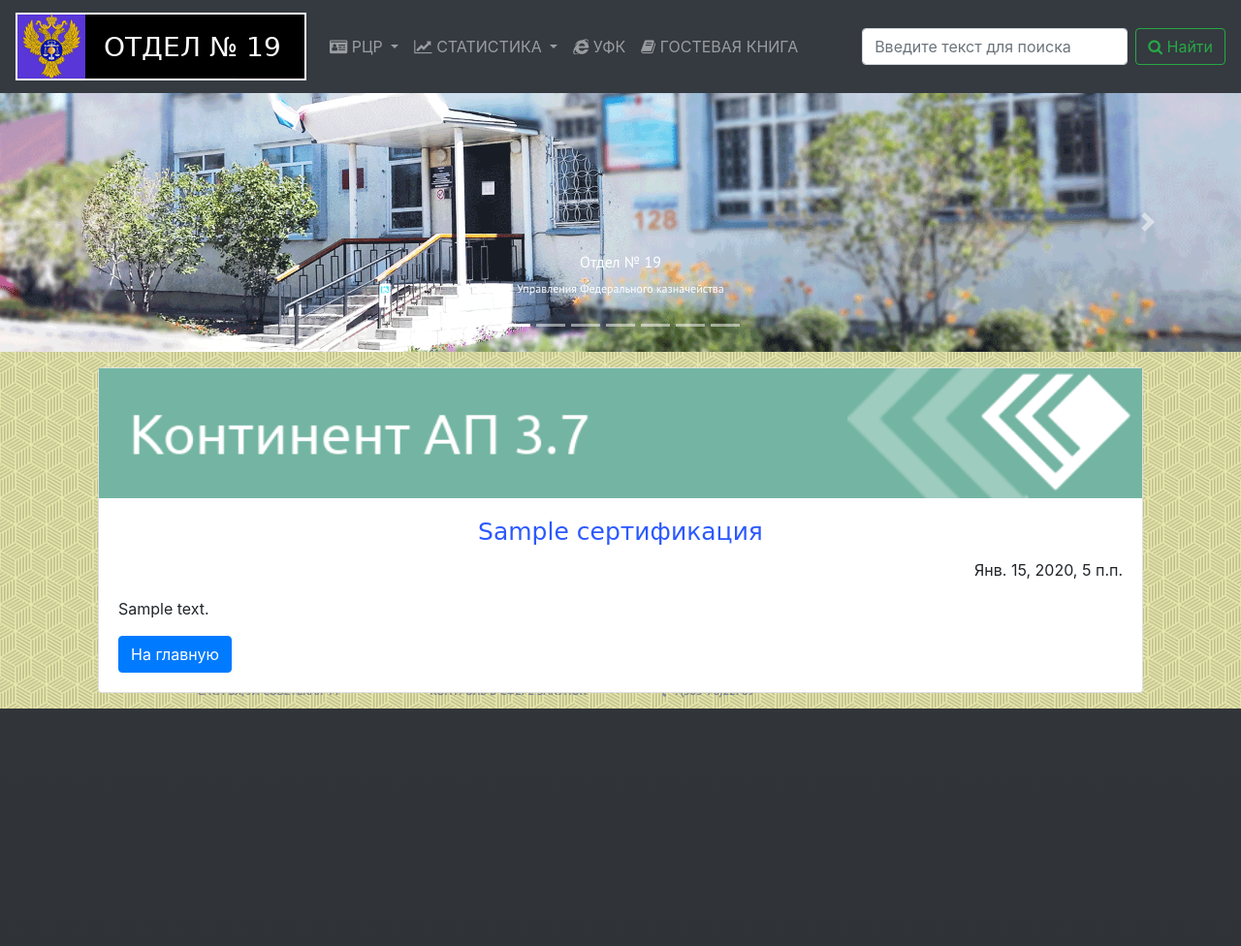
After one commit to Vigi73/otdel19, a Django app: page /sert/ in a window 1280 px wide. The commit adds this page. Shown: the whole page at 97% size. Run offline with Django 3.2, Linux system fonts and the light colour scheme; tables that the repository leaves empty hold one stand-in row (values such as "Sample post"); some libraries are stand-ins or nearby versions; some web fonts are replaced; grey boxes are pictures that could not be loaded.

Commit message:
add base sert1

```diff
--- a/m_blog/urls.py
+++ b/m_blog/urls.py
@@ -5,6 +5,7 @@ from . import views
 urlpatterns = [
     path('', views.post_list, name='post_list_url'),
     path('post/<pk>/', views.post_detail, name='post_detail_url'),
-    path('blanks/', include('blanks.urls'))
+    path('blanks/', include('blanks.urls')),
+    path('sert/', include('sert.urls')),
 
 ]
--- /dev/null
+++ b/sert/templates/sert/sert.html
@@ -0,0 +1,30 @@
+{% extends 'sert/sert_base.html' %}
+{% load static %}
+
+{% block title %}
+    Сертификация - {{ block.super }}
+{% endblock %}
+
+{% block content %}
+    {% for sert_list in sert_lists %}
+
+        <div class="card m-3">
+        <img class="card-img-center" src="{% static 'img/exchanges.png' %}" alt="Card image cap">
+        <div class="card-body">
+            <h5 class="card-title text-center">{{ sert_list.s_title }} </h5>
+            <p class="text-right">{{ sert_list.s_date_create }}</p>
+
+            <p class="">
+                {% autoescape off %}
+                        {{ sert_list.s_text }}
+                {% endautoescape %}
+            </p>
+            <a href="{% url 'post_list_url' %}" class="btn btn-primary">На главную</a>
+        </div>
+    </div>
+    {% endfor %}
+
+
+
+
+{% endblock %}
--- /dev/null
+++ b/sert/templates/sert/sert_base.html
@@ -0,0 +1 @@
+{% extends 'base.html' %}
--- a/sert/urls.py
+++ b/sert/urls.py
@@ -0,0 +1,8 @@
+from django.urls import path, include
+from . import views
+
+
+urlpatterns = [
+    path('', views.sert_list, name='sert_list_url'),
+
+]
--- a/sert/views.py
+++ b/sert/views.py
@@ -1,3 +1,8 @@
 from django.shortcuts import render
+from .models import Sert_post
 
 # Create your views here.
+
+def sert_list(request):
+    sert_lists = Sert_post.objects.all()
+    return render(request, 'sert/sert.html', {'sert_lists': sert_lists})
--- a/templates/base.html
+++ b/templates/base.html
@@ -47,7 +47,7 @@
                     <a class="dropdown-item" href="{% static 'files/reglament.pdf' %}">Регламент РЦР</a>
                     <a class="dropdown-item" href="/blanks">Бланики, инструкции, сертификаты</a>
                     <div class="dropdown-divider"></div>
-                    <a class="dropdown-item" href="#">Извещения о получении сертификатов</a>
+                    <a class="dropdown-item" href="/sert">Извещения о получении сертификатов</a>
                 </div>
             </li>
 
```
Also changed, not shown: m_blog/static/img/ap.png (added), m_blog/static/img/exchanges.png (added).
